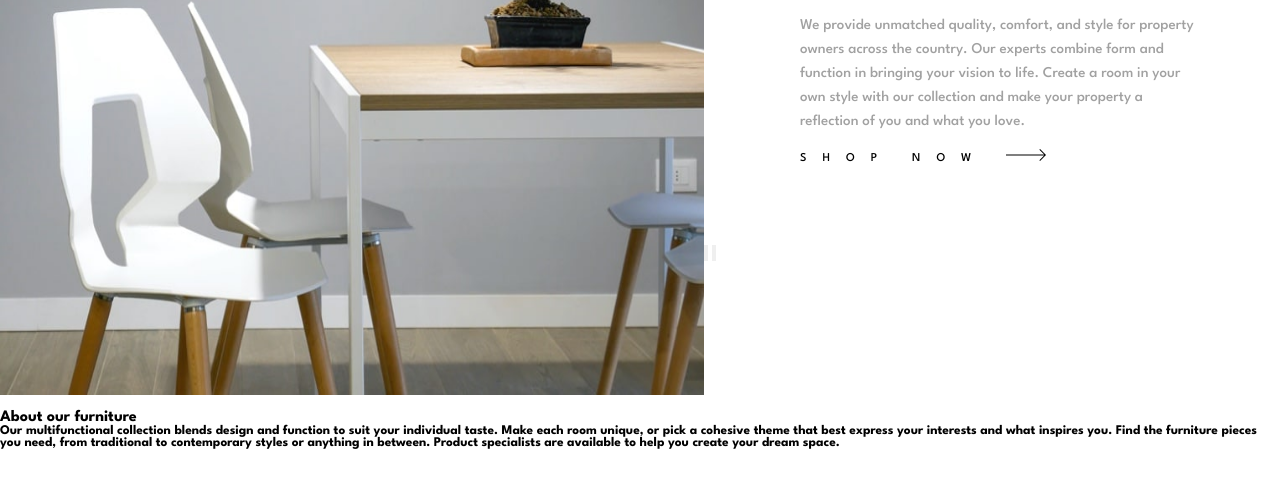
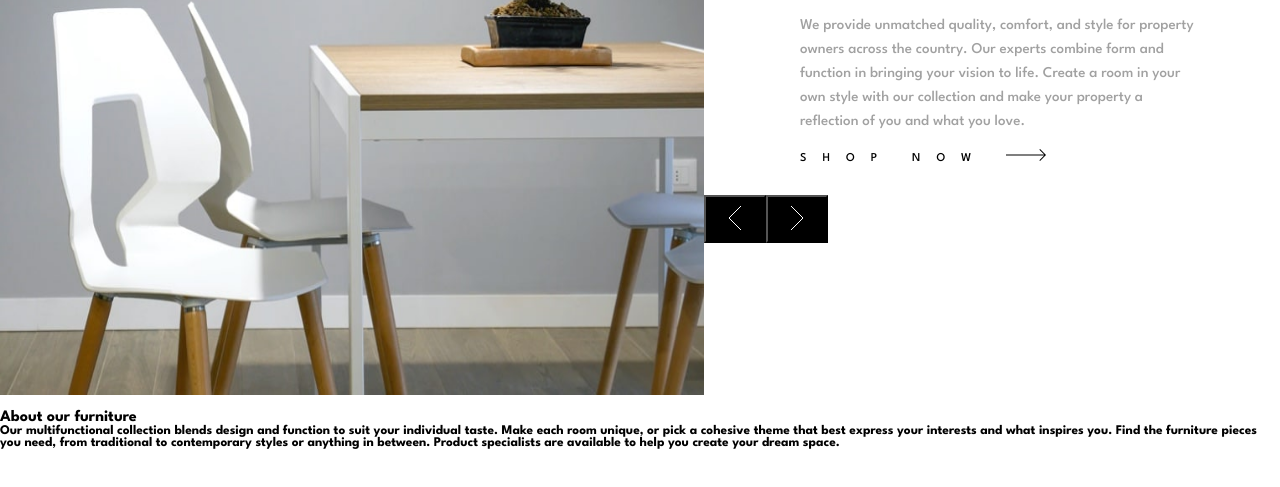
Before and after one commit to stivenm16/room-homepage, a plain HTML site: page index.html in a window 1280 px wide. Shown: the part 149-636 px from the top of the page. Drawn offline with Linux system fonts and the light colour scheme.

Commit message:
CSS & layout first row

```diff
--- a/index.html
+++ b/index.html
@@ -69,11 +69,11 @@
         </a>
       </div>
       <div class="change-image">
-        <button>
-          <img src="">
+        <button class="change-image-btns">
+          <img src="./images/icon-angle-left.svg" >
         </button>
-        <button>
-          <img src="">
+        <button class="change-image-btns">
+          <img src="./images/icon-angle-right.svg">
         </button>
       </div>
     </div>
--- a/styles.css
+++ b/styles.css
@@ -8,9 +8,6 @@
 }
 .upper-row{
     height: 68vh;
-}
-
-.upper-row{
     display: flex;
 }
 
@@ -52,6 +49,7 @@ li {
 
 .upper-content {
     padding: 5rem;
+    padding-bottom: 1.9rem;
 }
 h1{
     font-weight: 700;
@@ -78,3 +76,17 @@ h1{
     color: hsl(0, 0%, 0%);
     font-size: 12px;
 }
+
+.change-image-btns{
+    background-color: hsl(0, 0%, 0%);
+    padding: 0;
+    margin: 0;
+    height: 48px;
+    width: 62px;
+    margin-right: -4px;
+    cursor: pointer;
+}
+
+.change-image{
+    width: 30%;
+}
```
